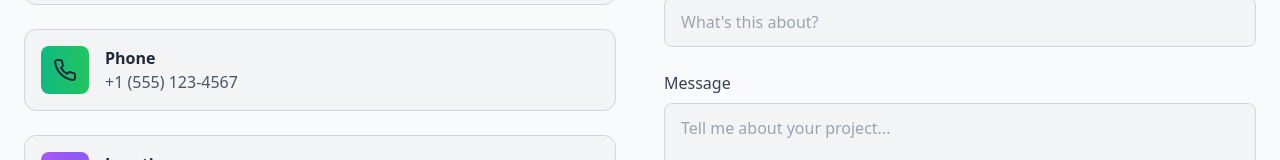
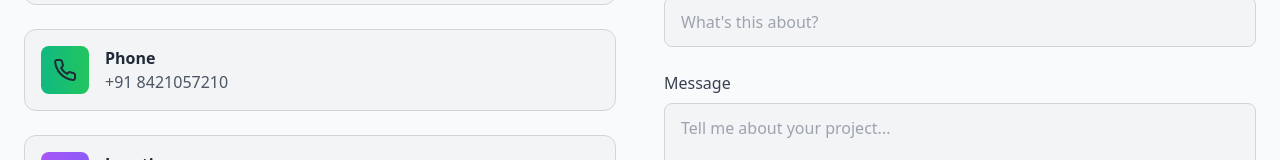
Before and after one commit to Vishvajeet7171/portfolio, a React (Vite) app: page / in a window 1280 px wide. Shown: the part 9591-9751 px from the top of the page. Built offline with nearby package versions, Linux system fonts and the light colour scheme.

Commit message:
Update mockData.tsx

```diff
--- a/src/mockData.tsx
+++ b/src/mockData.tsx
@@ -390,8 +390,8 @@ export const contactInfo = [
   {
     icon: <Phone size={24} />,
     label: 'Phone',
-    value: '+1 (555) 123-4567',
-    href: 'tel:+15551234567',
+    value: '+91 8421057210',
+    href: 'tel:8421057210',
     color: 'from-emerald-500 to-green-500'
   },
   {
```
